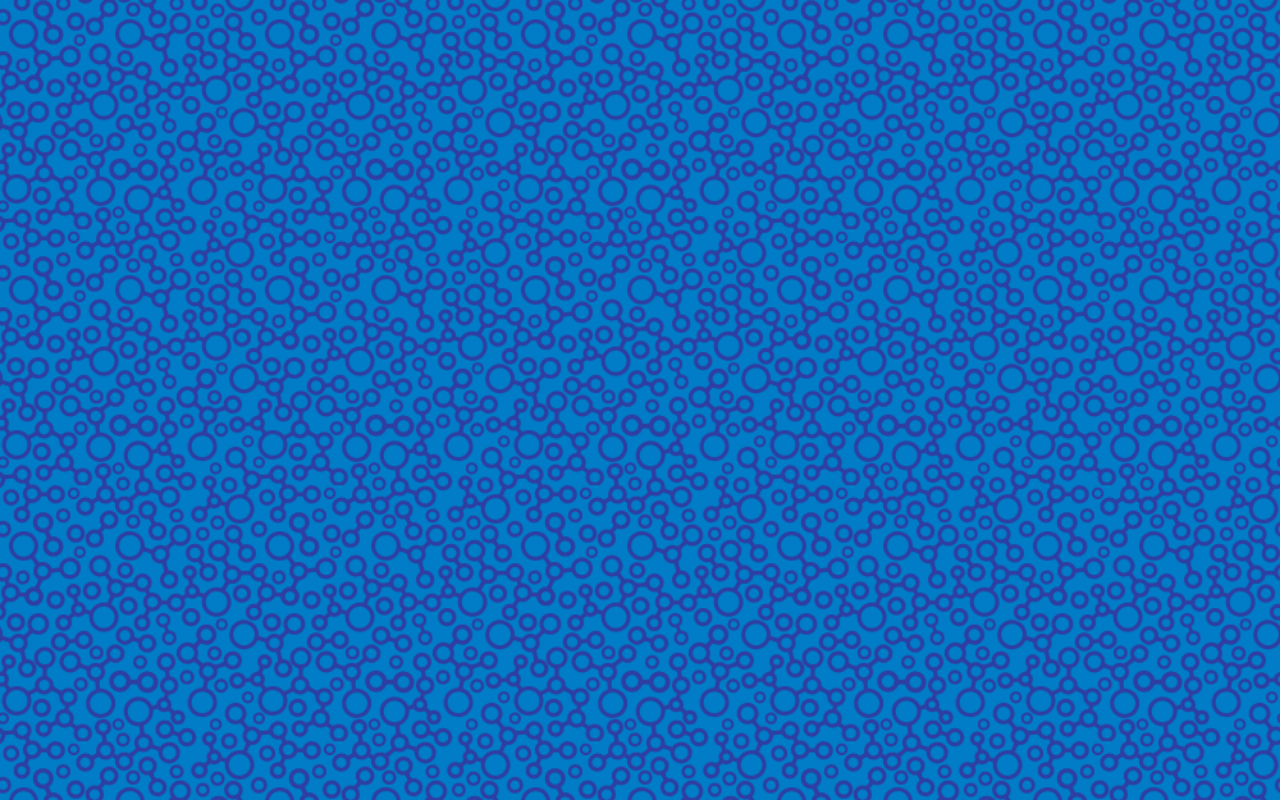
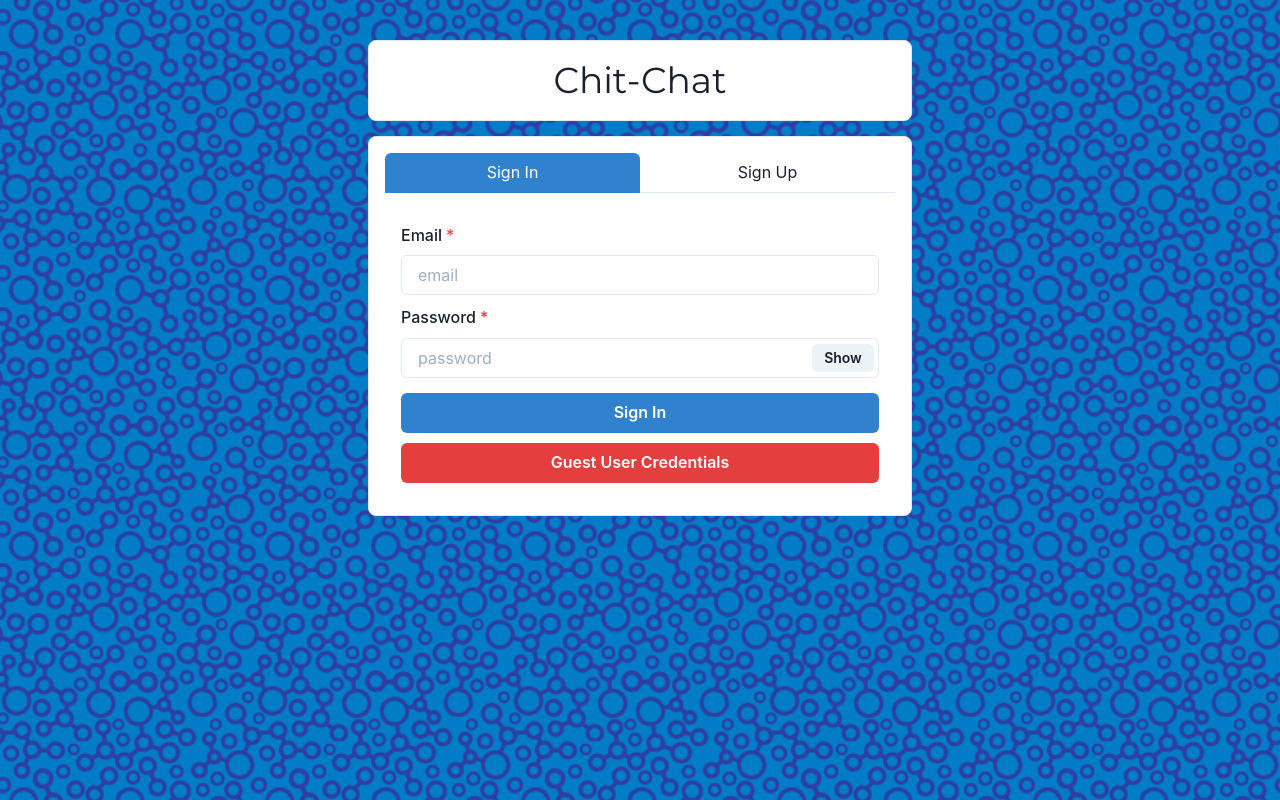
Before and after one commit to MAbdurahman/mern_chat_app, a React (Create React App) app in the folder frontend/: page / in a window 1280 px wide. Built offline with nearby package versions, Linux system fonts and the light colour scheme.

Commit message:
Add SignIn.jsx and SignUp.jsx

```diff
--- a/frontend/src/app/App.jsx
+++ b/frontend/src/app/App.jsx
@@ -1,23 +1,15 @@
 import React from 'react';
-// import { BrowserRouter, Routes, Route } from 'react-router-dom';
-
-/*
-import './App.css'; */
-
+import { Route, Switch } from 'react-router-dom';
 import HomePage from '../pages/HomePage';
 import ChatPage from '../pages/ChatPage';
 
 export default function App() {
 	return (
-		<div className='app' >
-
-
-{/* 			<BrowserRouter>
-				<Routes>
-					<Route path='/' component={HomePage} exact />
-					<Route path='/chats' component={ChatPage} />
-				</Routes>
-			</BrowserRouter> */}
+		<div className='app'>
+			<Switch>
+				<Route path='/' component={HomePage} exact />
+				<Route path='/chats' component={ChatPage} exact />
+			</Switch>
 		</div>
 	);
 }
--- /dev/null
+++ b/frontend/src/components/authentication/SignIn.jsx
@@ -0,0 +1,123 @@
+import React, { useState } from 'react'
+import { Button } from '@chakra-ui/button';
+import { FormControl, FormLabel } from '@chakra-ui/form-control';
+import { Input, InputGroup, InputRightElement } from '@chakra-ui/input';
+import { VStack } from '@chakra-ui/layout';
+import axios from 'axios';
+import { useToast } from '@chakra-ui/react';
+import { useHistory } from 'react-router-dom';
+
+export default function SignIn() {
+	//**************** variables ****************//
+	const [show, setShow] = useState(false);
+	const toast = useToast();
+	const [email, setEmail] = useState();
+	const [password, setPassword] = useState();
+	const [loading, setLoading] = useState(false);
+	const history = useHistory();
+
+	//**************** functions ****************//
+	const handleClick = () => setShow(!show);
+
+	const submitHandler = async () => {
+		setLoading(true);
+		if (!email || !password) {
+			toast({
+				title: 'Please Fill all the Feilds',
+				status: 'warning',
+				duration: 5000,
+				isClosable: true,
+				position: 'bottom',
+			});
+			setLoading(false);
+			return;
+		}
+
+		// console.log(email, password);
+		try {
+			const config = {
+				headers: {
+					'Content-type': 'application/json',
+				},
+			};
+
+			const { data } = await axios.post(
+				'/api/user/login',
+				{ email, password },
+				config
+			);
+
+			// console.log(JSON.stringify(data));
+			toast({
+				title: 'Login Successful',
+				status: 'success',
+				duration: 5000,
+				isClosable: true,
+				position: 'bottom',
+			});
+			localStorage.setItem('userInfo', JSON.stringify(data));
+			setLoading(false);
+			history.push('/chats');
+		} catch (error) {
+			toast({
+				title: 'Error Occurred!',
+				description: error.response.data.message,
+				status: 'error',
+				duration: 5000,
+				isClosable: true,
+				position: 'bottom',
+			});
+			setLoading(false);
+		}
+	};
+
+	return (
+		<VStack spacing='10px'>
+			<FormControl id='email' isRequired>
+				<FormLabel>Email</FormLabel>
+				<Input
+					value={email}
+					type='email'
+					placeholder='email'
+					onChange={e => setEmail(e.target.value)}
+				/>
+			</FormControl>
+			<FormControl id='password' isRequired>
+				<FormLabel>Password</FormLabel>
+				<InputGroup size='md'>
+					<Input
+						value={password}
+						onChange={e => setPassword(e.target.value)}
+						type={show ? 'text' : 'password'}
+						placeholder='password'
+					/>
+					<InputRightElement width='4.5rem'>
+						<Button h='1.75rem' size='sm' onClick={handleClick}>
+							{show ? 'Hide' : 'Show'}
+						</Button>
+					</InputRightElement>
+				</InputGroup>
+			</FormControl>
+			<Button
+				colorScheme='blue'
+				width='100%'
+				style={{ marginTop: 15 }}
+				onClick={submitHandler}
+				isLoading={loading}
+			>
+				Sign In
+			</Button>
+			<Button
+				variant='solid'
+				colorScheme='red'
+				width='100%'
+				onClick={() => {
+					setEmail('guest@example.com');
+					setPassword('123456');
+				}}
+			>
+				Guest User Credentials
+			</Button>
+		</VStack>
+	);
+}
--- /dev/null
+++ b/frontend/src/components/authentication/SignUp.jsx
@@ -0,0 +1,198 @@
+import React, { useState } from 'react';
+import { Button } from '@chakra-ui/button';
+import { FormControl, FormLabel } from '@chakra-ui/form-control';
+import { Input, InputGroup, InputRightElement } from '@chakra-ui/input';
+import { VStack } from '@chakra-ui/layout';
+import { useToast } from '@chakra-ui/toast';
+import axios from 'axios';
+import { useHistory } from 'react-router';
+
+export default function SignUp() {
+	//**************** variables ****************//
+	const toast = useToast();
+	const history = useHistory();
+	const [show, setShow] = useState(false);
+	const [name, setName] = useState();
+	const [email, setEmail] = useState();
+	const [confirmPassword, setConfirmPassword] = useState();
+	const [password, setPassword] = useState();
+	const [pic, setPic] = useState();
+	const [picLoading, setPicLoading] = useState(false);
+
+	//**************** functions ****************//
+	const handleClick = () => setShow(!show);
+
+	const submitHandler = async () => {
+		setPicLoading(true);
+		if (!name || !email || !password || !confirmPassword) {
+			toast({
+				title: 'Please values for all fields!',
+				status: 'warning',
+				duration: 5000,
+				isClosable: true,
+				position: 'bottom',
+			});
+			setPicLoading(false);
+			return;
+		}
+		if (password !== confirmPassword) {
+			toast({
+				title: 'Passwords Do Not Match',
+				status: 'warning',
+				duration: 5000,
+				isClosable: true,
+				position: 'bottom',
+			});
+			return;
+		}
+		console.log(name, email, password, pic);
+		try {
+			const config = {
+				headers: {
+					'Content-type': 'application/json',
+				},
+			};
+			const { data } = await axios.post(
+				'/api/user',
+				{
+					name,
+					email,
+					password,
+					pic,
+				},
+				config
+			);
+			console.log(data);
+			toast({
+				title: 'Registration Successful',
+				status: 'success',
+				duration: 5000,
+				isClosable: true,
+				position: 'bottom',
+			});
+			localStorage.setItem('userInfo', JSON.stringify(data));
+			setPicLoading(false);
+			history.push('/chats');
+		} catch (error) {
+			toast({
+				title: 'Error Occurred!',
+				description: error.response.data.message,
+				status: 'error',
+				duration: 5000,
+				isClosable: true,
+				position: 'bottom',
+			});
+			setPicLoading(false);
+		}
+	};
+
+	const postDetails = pics => {
+		setPicLoading(true);
+		if (pics === undefined) {
+			toast({
+				title: 'Please Select an Image!',
+				status: 'warning',
+				duration: 5000,
+				isClosable: true,
+				position: 'bottom',
+			});
+			return;
+		}
+		console.log(pics);
+		if (pics.type === 'image/jpeg' || pics.type === 'image/png') {
+			const data = new FormData();
+			data.append('file', pics);
+			data.append('upload_preset', 'chat-app');
+			data.append('cloud_name', 'piyushproj');
+			fetch('https://api.cloudinary.com/v1_1/piyushproj/image/upload', {
+				method: 'post',
+				body: data,
+			})
+				.then(res => res.json())
+				.then(data => {
+					setPic(data.url.toString());
+					console.log(data.url.toString());
+					setPicLoading(false);
+				})
+				.catch(err => {
+					console.log(err);
+					setPicLoading(false);
+				});
+		} else {
+			toast({
+				title: 'Please Select an Image!',
+				status: 'warning',
+				duration: 5000,
+				isClosable: true,
+				position: 'bottom',
+			});
+			setPicLoading(false);
+			return;
+		}
+	};
+
+	return (
+		<VStack spacing='5px'>
+			<FormControl id='first-name' isRequired>
+				<FormLabel>Name</FormLabel>
+				<Input placeholder='name' onChange={e => setName(e.target.value)} />
+			</FormControl>
+			<FormControl id='email' isRequired>
+				<FormLabel>Email</FormLabel>
+				<Input
+					type='email'
+					placeholder='example@email.com'
+					onChange={e => setEmail(e.target.value)}
+				/>
+			</FormControl>
+			<FormControl id='password' isRequired>
+				<FormLabel>Password</FormLabel>
+				<InputGroup size='md'>
+					<Input
+						type={show ? 'text' : 'password'}
+						placeholder='password'
+						onChange={e => setPassword(e.target.value)}
+					/>
+					<InputRightElement width='4.5rem'>
+						<Button h='1.75rem' size='sm' onClick={handleClick}>
+							{show ? 'Hide' : 'Show'}
+						</Button>
+					</InputRightElement>
+				</InputGroup>
+			</FormControl>
+			<FormControl id='password' isRequired>
+				<FormLabel>Confirm Password</FormLabel>
+				<InputGroup size='md'>
+					<Input
+						type={show ? 'text' : 'password'}
+						placeholder='confirmed password'
+						onChange={e => setConfirmPassword(e.target.value)}
+					/>
+					<InputRightElement width='4.5rem'>
+						<Button h='1.75rem' size='sm' onClick={handleClick}>
+							{show ? 'Hide' : 'Show'}
+						</Button>
+					</InputRightElement>
+				</InputGroup>
+			</FormControl>
+			<FormControl id='pic'>
+				<FormLabel>Upload Your Picture</FormLabel>
+				<Input
+					type='file'
+					p={1.5}
+					accept='image/*'
+					onChange={e => postDetails(e.target.files[0])}
+				/>
+			</FormControl>
+			<Button
+				colorScheme='blue'
+				width='100%'
+				style={{ marginTop: 15 }}
+				onClick={submitHandler}
+				isLoading={picLoading}
+			>
+				Sign Up
+			</Button>
+		</VStack>
+	);
+}
--- a/frontend/src/index.js
+++ b/frontend/src/index.js
@@ -1,12 +1,17 @@
 import React from 'react';
 import ReactDOM from 'react-dom';
-// import { ChakraProvider } from '@chakra-ui/react';
+import { ChakraProvider } from '@chakra-ui/react';
+import { BrowserRouter } from 'react-router-dom';
+// import ChatProvider from './Context/ChatProvider';
+
 import './styles/global-styles.css';
 import App from './app/App';
 
 ReactDOM.render(
-	<React.StrictMode>
-		<App />
-	</React.StrictMode>,
+	<ChakraProvider>
+		<BrowserRouter>
+			<App />
+		</BrowserRouter>
+	</ChakraProvider>,
 	document.getElementById('root')
 );
--- a/frontend/src/pages/HomePage.jsx
+++ b/frontend/src/pages/HomePage.jsx
@@ -1,10 +1,50 @@
 import React from 'react';
-// import { Container, Box, Text } from '@chakra-ui/react';
+import {
+	Box,
+	Container,
+	Tab,
+	TabList,
+	TabPanel,
+	TabPanels,
+	Tabs,
+	Text,
+} from '@chakra-ui/react';
+import SignIn from '../components/authentication/SignIn';
+import SignUp from '../components/authentication/SignUp';
 
 export default function HomePage() {
 	return (
-		<div>
-			<h2>home page</h2>
-		</div>
+		<Container maxW='xl' centerContent>
+			<Box
+				d='flex'
+				justifyContent='center'
+				p={3}
+				bg='white'
+				w='100%'
+				m='40px 0 15px 0'
+				borderRadius='lg'
+				borderWidth='1px'
+			>
+				<Text fontSize='4xl' fontFamily='Montserrat'>
+					Chit-Chat
+				</Text>
+			</Box>
+			<Box bg='white' w='100%' p={4} borderRadius='lg' borderWidth='1px'>
+				<Tabs isFitted variant='enclosed'>
+					<TabList mb='1em'>
+						<Tab _selected={{ color: 'white', bg: 'blue.500' }}>
+							Sign In
+						</Tab>
+						<Tab _selected={{ color: 'white', bg: 'blue.500' }}>
+							Sign Up
+						</Tab>
+					</TabList>
+					<TabPanels>
+						<TabPanel><SignIn /></TabPanel>
+						<TabPanel><SignUp /></TabPanel>
+					</TabPanels>
+				</Tabs>
+			</Box>
+		</Container>
 	);
 }
--- a/frontend/src/styles/global-styles.css
+++ b/frontend/src/styles/global-styles.css
@@ -46,6 +46,7 @@
 	font-family: var(--ff-body);
 	line-height: 1.5;
 	font-size: 0.875rem;
+	color: #434343;
 	background-color: #DCD9D4;
 	background-image: linear-gradient(to bottom, rgba(255, 255, 255, 0.50) 0%, rgba(0, 0, 0, 0.50) 100%), radial-gradient(at 50% 0%, rgba(255, 255, 255, 0.10) 0%, rgba(0, 0, 0, 0.50) 50%);
 	background-blend-mode: soft-light, screen;
```
